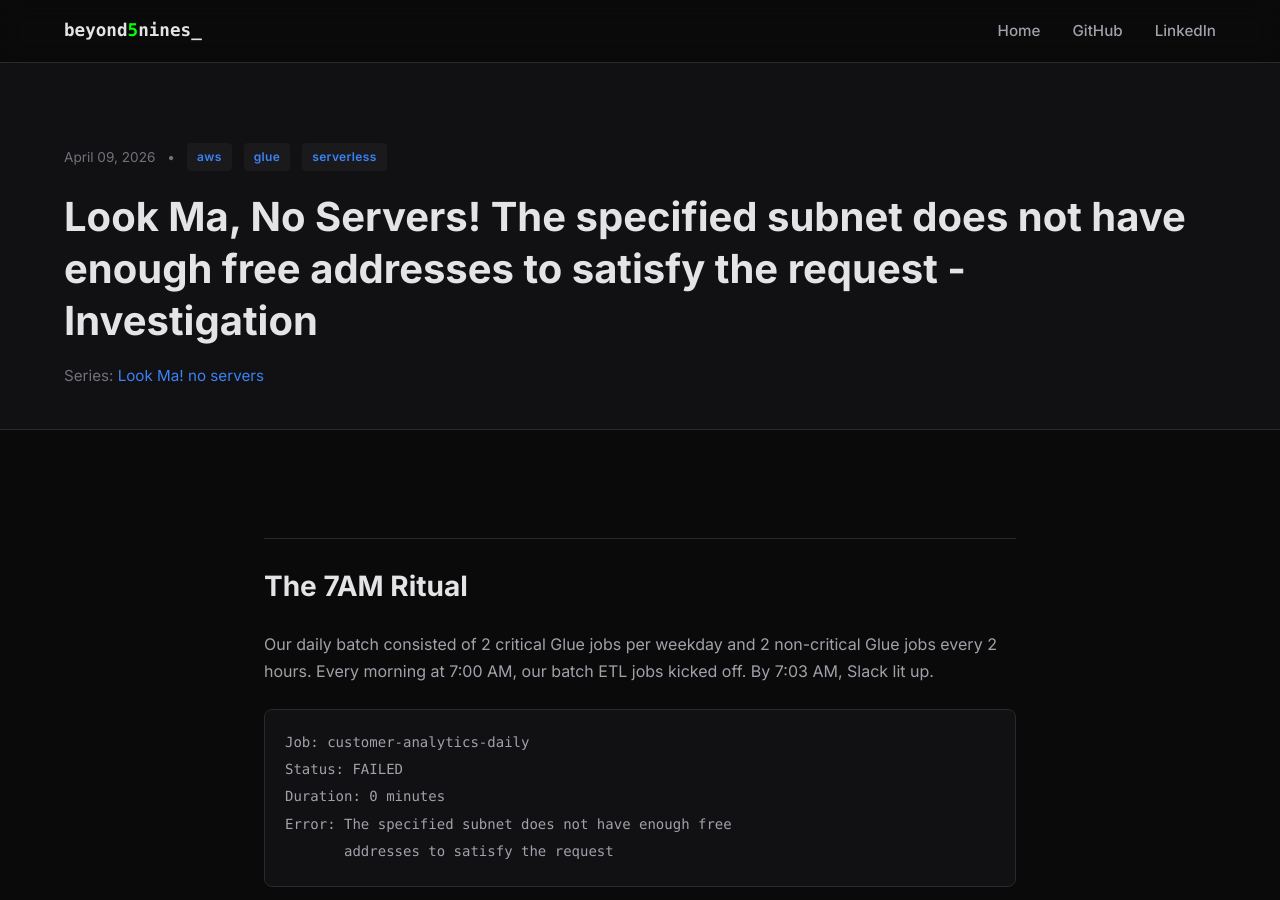
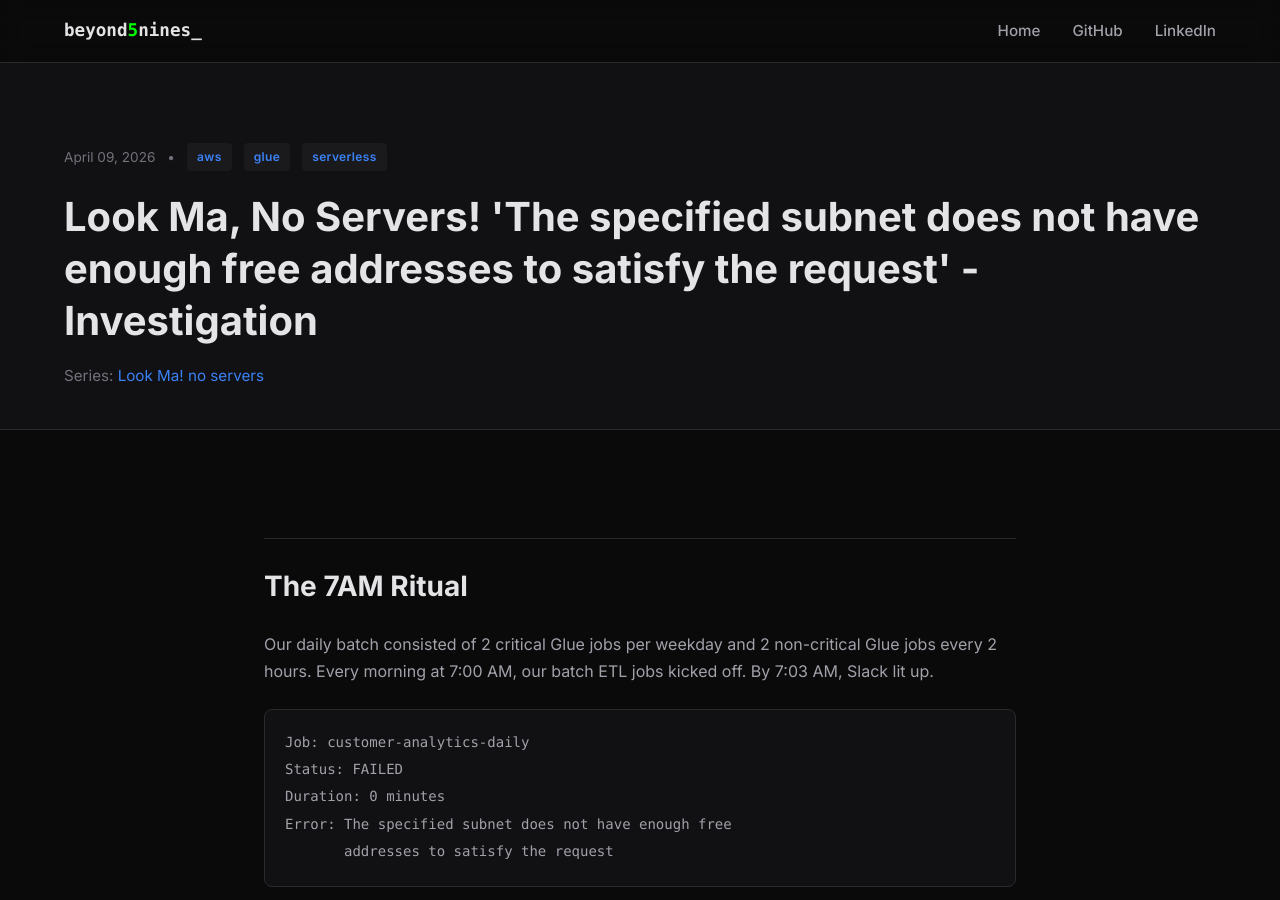
Before and after one commit to beyond5nines/beyond5nines.github.io, a Jekyll site: the page built from _articles/look-ma-no-servers-01.md, in a window 1280 px wide and 900 px high. Built offline with Jekyll 4.4.1, drawn with Linux system fonts in a browser that asks for light colours.

```diff
--- a/_articles/look-ma-no-servers-01.md
+++ b/_articles/look-ma-no-servers-01.md
@@ -1,6 +1,6 @@
 ---
 layout: post
-title: "Look Ma, No Servers! The specified subnet does not have enough free addresses to satisfy the request - Investigation"
+title: "Look Ma, No Servers! 'The specified subnet does not have enough free addresses to satisfy the request' - Investigation"
 date: 2026-04-09 12:00:00 -0000
 categories: aws glue serverless
 series: Look Ma! no servers
```
